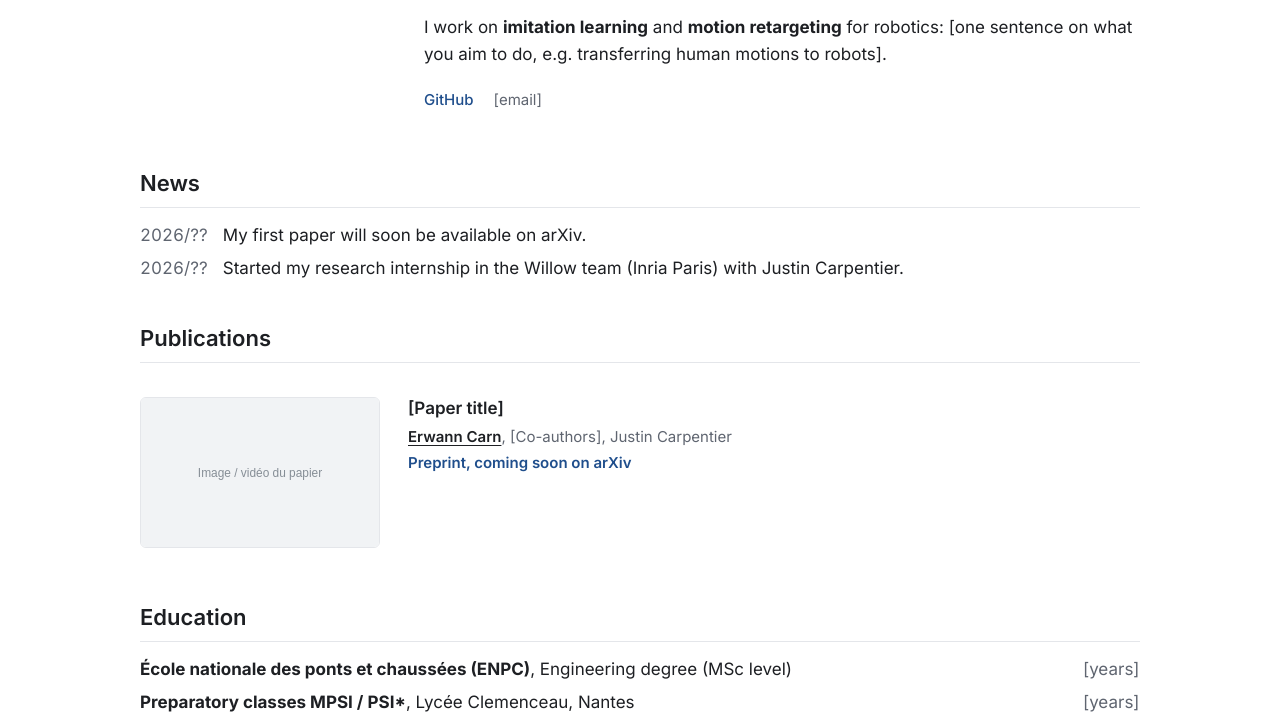
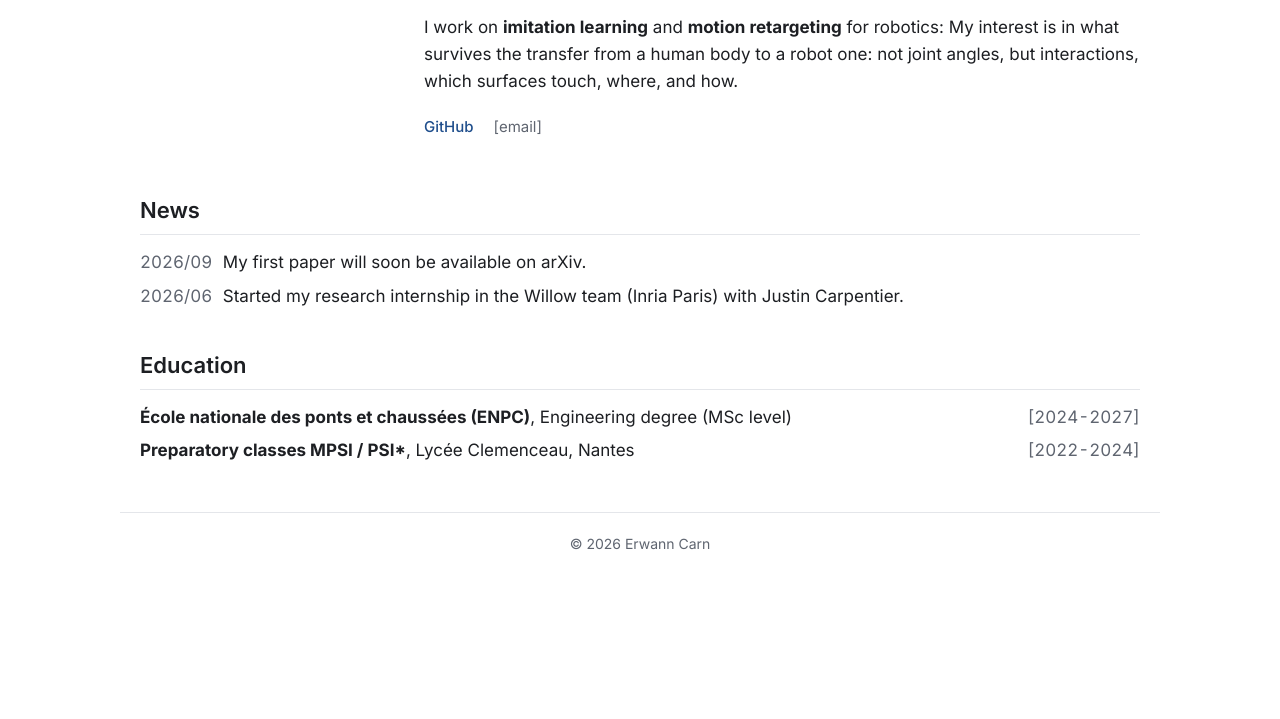
Before and after one commit to Bbwan-jpg/erwanncarn.github.io, a plain HTML site: page index.html in a window 1280 px wide. Shown: the part 308-1027 px from the top of the page. After the commit the page ends 884 px from the top, so only its background shows below. Drawn offline with Linux system fonts and the light colour scheme.

Commit message:
Revise research focus and update dates in index.html
Updated internship and publication dates, and refined research focus description.

```diff
--- a/index.html
+++ b/index.html
@@ -64,7 +64,7 @@
         </p>
         <p>
           I work on <b>imitation learning</b> and <b>motion retargeting</b> for robotics:
-          [one sentence on what you aim to do, e.g. transferring human motions to robots].
+          My interest is in what survives the transfer from a human body to a robot one: not joint angles, but interactions, which surfaces touch, where, and how.
         </p>
 
         <ul class="links">
@@ -81,34 +81,9 @@
     <section id="news">
       <h2>News</h2>
       <ul class="news">
-        <li><span class="date">2026/??</span> My first paper will soon be available on arXiv.</li>
-        <li><span class="date">2026/??</span> Started my research internship in the Willow team (Inria Paris) with Justin Carpentier.</li>
+        <li><span class="date">2026/09</span> My first paper will soon be available on arXiv.</li>
+        <li><span class="date">2026/06</span> Started my research internship in the Willow team (Inria Paris) with Justin Carpentier.</li>
       </ul>
-    </section>
-
-    <!-- ===== Publications ===== -->
-    <section id="publications">
-      <h2>Publications</h2>
-
-      <!-- To add a paper: copy an <article class="pub">…</article> block -->
-      <article class="pub">
-        <div class="pub-media">
-          <img src="files/paper/placeholder.svg" alt="">
-          <!-- To use a video instead of the image:
-          <video src="files/paper/my-paper.mp4" autoplay loop muted playsinline></video> -->
-        </div>
-        <div class="pub-body">
-          <h3>[Paper title]</h3>
-          <p class="authors"><span class="me">Erwann Carn</span>, [Co-authors], Justin Carpentier</p>
-          <p class="venue">Preprint, coming soon on arXiv</p>
-          <!-- <p class="award">[Award, if any]</p> -->
-          <p class="pub-links">
-            <!-- <a href="https://arxiv.org/abs/XXXX.XXXXX" target="_blank" rel="noopener">Paper</a> -->
-            <!-- <a href="#" target="_blank" rel="noopener">Code</a> -->
-            <!-- <a href="#" target="_blank" rel="noopener">Project</a> -->
-          </p>
-        </div>
-      </article>
     </section>
 
     <!-- ===== Education ===== -->
@@ -117,11 +92,11 @@
       <ul class="edu">
         <li>
           <span><b>École nationale des ponts et chaussées (ENPC)</b>, Engineering degree (MSc level)</span>
-          <span class="edu-date">[years]</span>
+          <span class="edu-date">[2024-2027]</span>
         </li>
         <li>
           <span><b>Preparatory classes MPSI / PSI*</b>, Lycée Clemenceau, Nantes</span>
-          <span class="edu-date">[years]</span>
+          <span class="edu-date">[2022-2024]</span>
         </li>
       </ul>
     </section>
```
